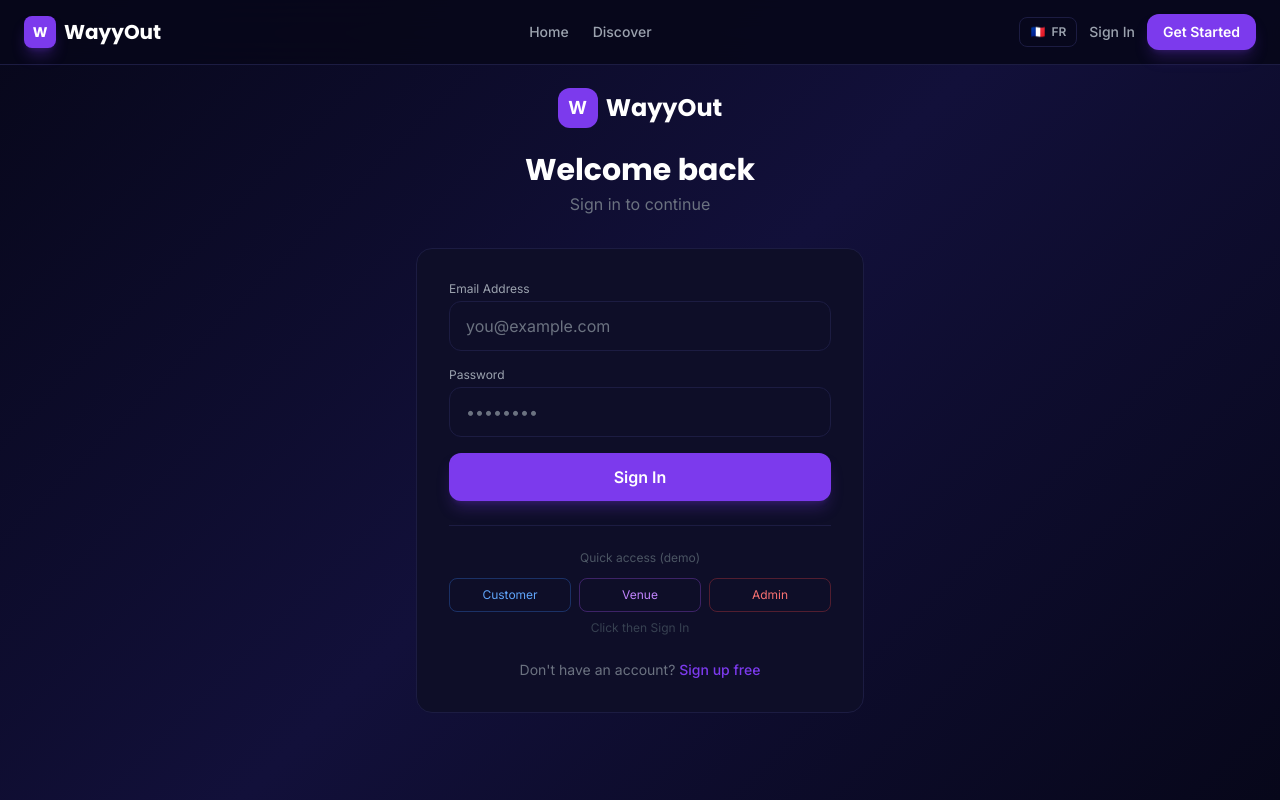
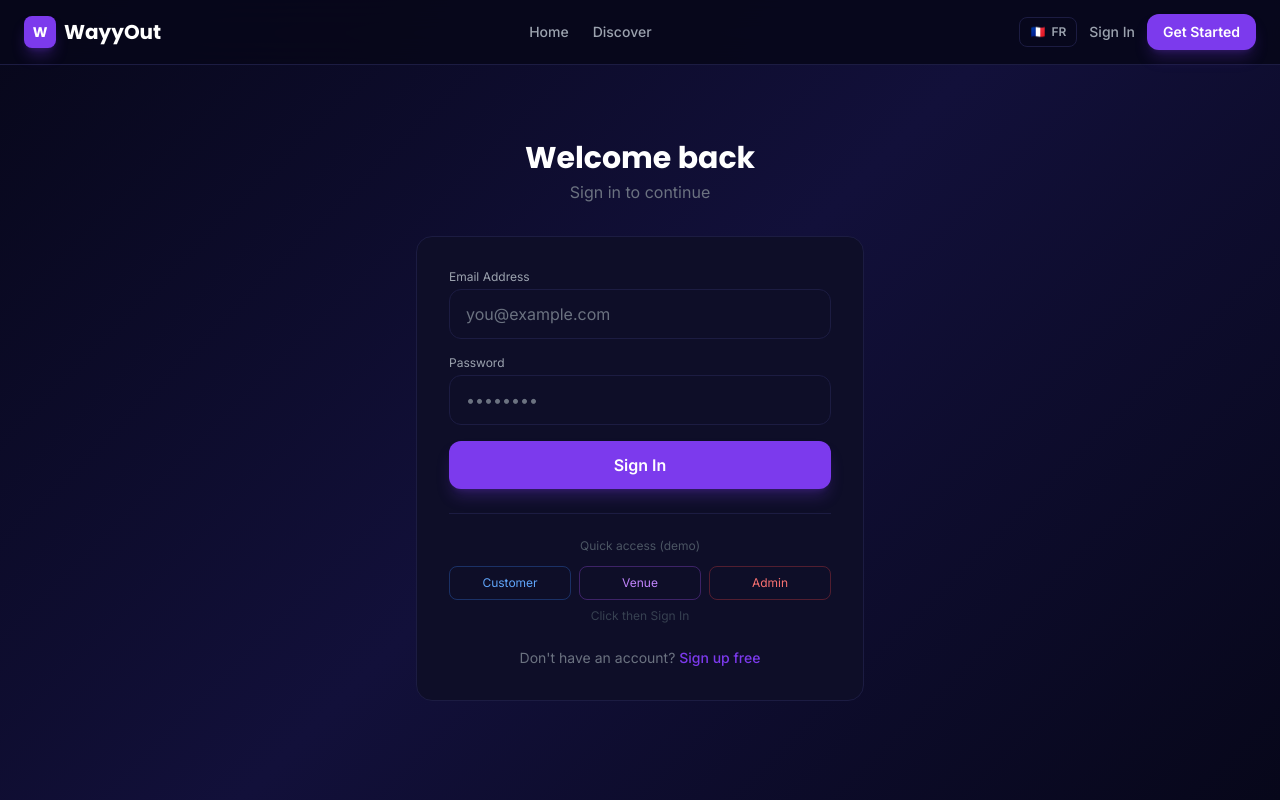
Before and after one commit to londondonswayy/WayyOut, a React (Create React App) app in the folder frontend/: page /login in a window 1280 px wide. Built offline with nearby package versions, Linux system fonts and the light colour scheme; no server answers.

Commit message:
Remove WayyOut logo from login page

```diff
--- a/frontend/src/pages/Login.js
+++ b/frontend/src/pages/Login.js
@@ -40,14 +40,7 @@ export default function Login() {
       style={{ background: 'linear-gradient(135deg, #07071A 0%, #12103A 50%, #07071A 100%)' }}>
       <div className="w-full max-w-md">
 
-        {/* Logo */}
-        <div className="text-center mb-8">
-          <Link to="/" className="inline-flex items-center space-x-2 mb-6">
-            <div className="w-10 h-10 bg-primary rounded-xl flex items-center justify-center">
-              <span className="text-white font-bold text-lg">W</span>
-            </div>
-            <span className="font-display font-bold text-2xl text-white">WayyOut</span>
-          </Link>
+        <div className="text-center mb-8 mt-10">
           <h1 className="font-display font-bold text-3xl text-white">{t('login.title')}</h1>
           <p className="text-gray-500 mt-1">{t('login.subtitle')}</p>
         </div>
```
